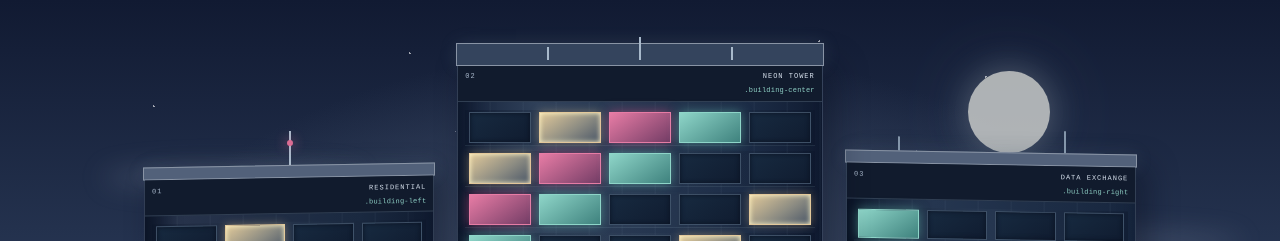
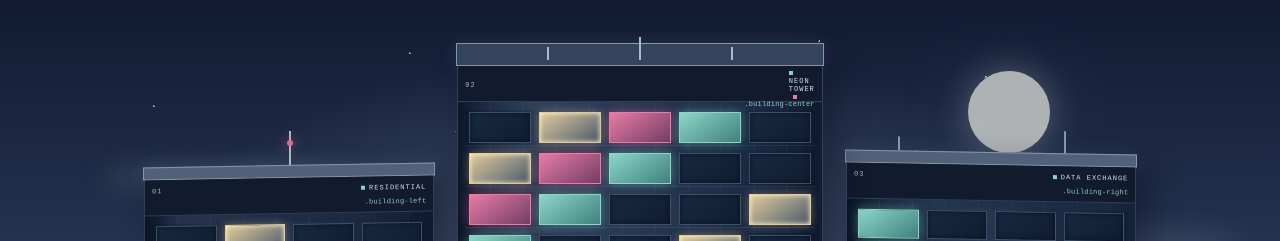
Before and after one commit to RinaFir/City, a plain HTML site: page scenes/city/index.html in a window 1280 px wide. Shown: the top 241 px of the page. Drawn offline with Linux system fonts and the light colour scheme.

Commit message:
Make pseudo-element and first-line exercises observable

```diff
--- a/scenes/city/city.css
+++ b/scenes/city/city.css
@@ -30,7 +30,7 @@ body{overflow:hidden}
 .roof-crown span{width:2px;height:13px;background:#a8b9cb}.roof-crown span:nth-child(2){height:23px}
 .roof-flat span{position:absolute;bottom:12px;left:18%;height:14px;width:2px;background:#8496aa}.roof-flat span+span{left:75%;height:22px}
 .building-sign{height:24px;flex:none;display:flex;align-items:center;justify-content:space-between;padding:0 9px;background:#111b2d;border-bottom:1px solid #60738b66;color:#a8b7ca;font:7px monospace;letter-spacing:1px}
-.building-sign b{font-weight:400;color:#d7e1ed}
+.building-sign b{display:block;font-weight:400;color:#d7e1ed}
 .building-floors{display:flex;flex:1;flex-direction:column;justify-content:space-evenly;padding:8px 7px;gap:5px}
 .floor{height:calc((100% - (var(--floors) - 1)*5px)/var(--floors));min-height:13px;display:flex;align-items:stretch;justify-content:space-around;gap:clamp(3px,.7vw,8px);padding:2px 4px;border-bottom:1px solid #90a9bd22;background:linear-gradient(90deg,#09132655,#647b9111,#09132655)}
 .window{position:relative;display:block;flex:1;min-width:4px;border:1px solid #6d849b77;background:linear-gradient(145deg,#172a40,#101c30);box-shadow:inset 0 0 5px #0a1222}
@@ -58,5 +58,8 @@ body{overflow:hidden}
 /* Visible selectors on each building */
 .building-sign{height:36px;position:relative;flex-wrap:wrap;column-gap:5px;padding:3px 7px}
 .building-sign b{font-size:7px}
+.building-center .building-sign b{max-width:26px;white-space:normal;line-height:1.15}
+.building-sign b::before{content:"";display:inline-block;width:4px;height:4px;margin-right:4px;background:#8fd0c5;vertical-align:middle}
+.building-center .building-sign b::after{content:"";display:inline-block;width:4px;height:4px;margin-left:4px;background:#e77ca5;vertical-align:middle}
 .selector-label{display:block;flex-basis:100%;font:7px/1 var(--mono,monospace);letter-spacing:.2px;color:#8fd0c5;text-align:right}
 @media(max-width:600px){.building-sign{height:37px;padding:3px 3px}.building-sign b{font-size:5px}.selector-label{font-size:6px}}
```
